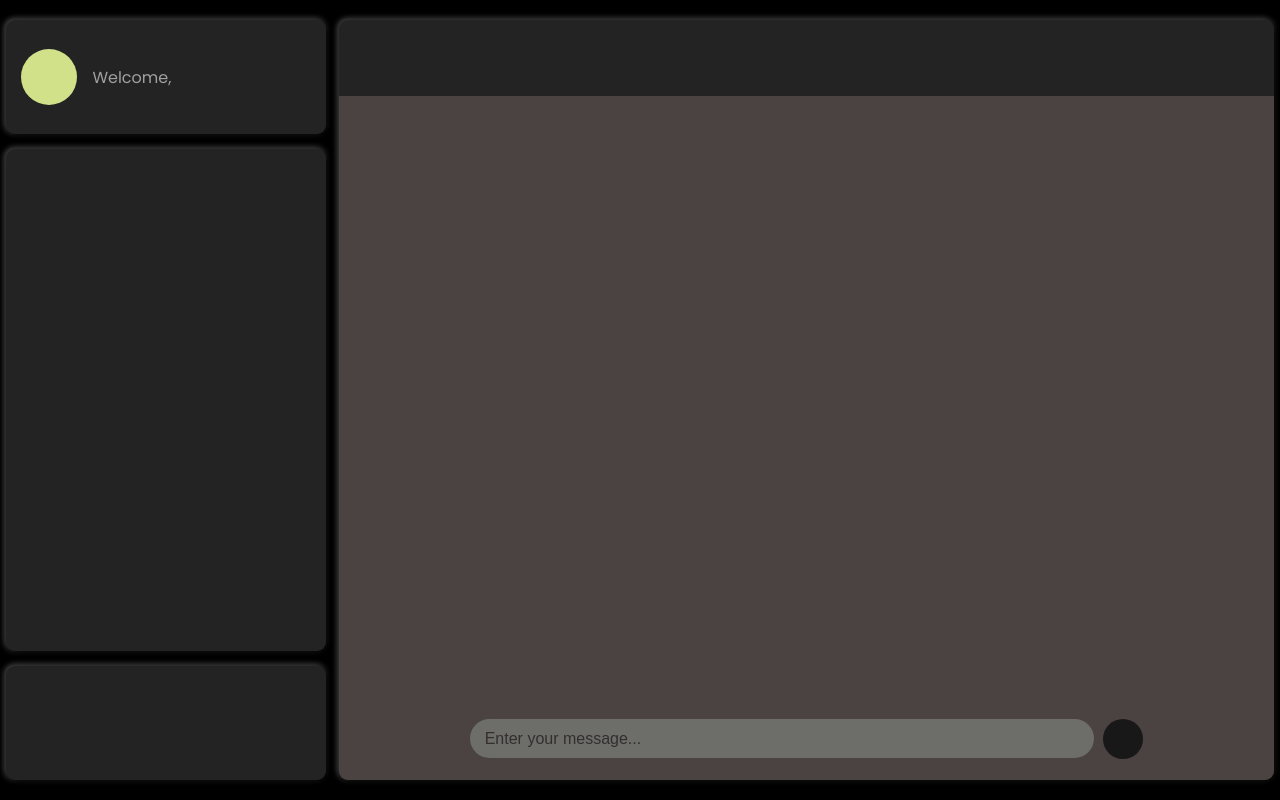
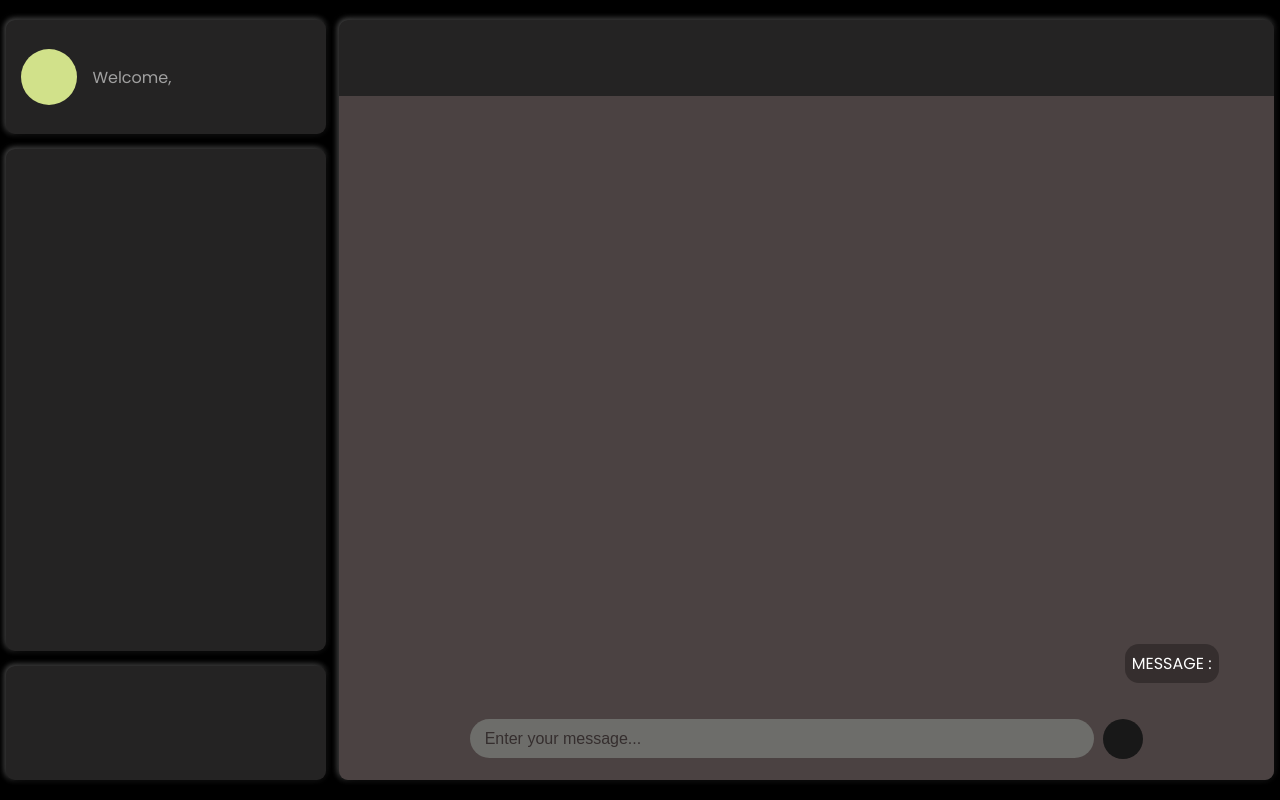
Before and after one commit to AmeerUlAman/Invis-Chat, a Next.js app: page /chatroom in a window 1280 px wide. Built offline with nearby package versions, Linux system fonts and the light colour scheme.

Commit message:
m_sent_s

```diff
--- a/src/app/chatroom/chat.tsx
+++ b/src/app/chatroom/chat.tsx
@@ -1,18 +1,35 @@
+"use client";
+
 import styles from "./chatroom.module.css";
 import Image from "next/image";
+import React,{useState} from "react";
 
 const Chat=()=>{
+const [messin,setmessin]=useState("");
+const [printval,setprintval]=useState("");
+
+const handlemessin=(event: React.ChangeEvent<HTMLInputElement>)=>{
+setmessin(event.target.value);
+
+}
+const print=()=>{
+setprintval(messin);
+
+}
+
 
 
 return(
-<div className={styles.chat}>
-<div className={styles.messsagearea}>
-<div className={styles.messaging}>
-<input type="text" className={styles.messageinput} placeholder="Enter your message..." style={{paddingLeft:"15px"}}/>
-<button className={styles.send} >
-    {/* <center> <Image  src={'/sendbutton.svg'}height={40} width={40}alt="SEND"/></center> */}
-   </button>
+<div className={styles.chatscreen}>
+<div className={styles.chatareawhole}>
+
+<div className={styles.messagingsendingmodule}>
+    <input type="text" className={styles.messageinput} placeholder="Enter your message..." style={{paddingLeft:"15px"}} onChange={handlemessin}/>
+    <button className={styles.send} onClick={print}></button>
 </div>
+<div className={styles.chatarea}>
+    <div className={styles.chat}> MESSAGE : {printval}</div>
+   </div>
 </div>
 
 <div className={styles.contactinfo}>
--- a/src/app/chatroom/chatroom.module.css
+++ b/src/app/chatroom/chatroom.module.css
@@ -58,7 +58,7 @@ margin: 10px auto;
           -1px -1px 6px rgba(255, 255, 255, 0.4);
       }
 /* CHATAREA */
-.chat{
+.chatscreen{
     margin-left: 12px;
     width: 73%;
     display: flex;
@@ -71,7 +71,7 @@ box-shadow: 3px 3px 10px rgba(0, 0, 0, 1),
 -1px -1px 6px rgba(255, 255, 255, 0.4);
 }
 
-.messsagearea{
+.chatareawhole{
 height: 90%;
 background-color: rgb(75, 66, 66);
 border-radius: 9px;
@@ -101,7 +101,7 @@ outline: none;
 color: rgb(255, 250, 204);
 }
 
-.messaging{
+.messagingsendingmodule{
 display: flex;
 height: 7%;
 width: 100%;
@@ -122,6 +122,29 @@ justify-content: center;
 }
 
 
+
+.chatarea{
+height: 91%;
+overflow-y: scroll;
+display: flex;
+flex-direction: column;
+}
+
+
+
+.chat{
+  max-width: 60%;
+  display: flex;
+ text-wrap: wrap;
+height: auto;
+  margin: auto;
+margin-bottom:35px ;
+margin-right: 55px;
+background-color: #352e2e;
+padding: 7px;
+border-radius: 14px;
+color: white;
+}
 
 
 
@@ -155,7 +178,3 @@ background-color: rgb(209, 225, 138);
 border-radius: 50%;
 margin:0px 15px 0px 15px ;
 }
-.weluser{
-
-
-}
--- a/src/app/chatroom/contdet.tsx
+++ b/src/app/chatroom/contdet.tsx
@@ -18,9 +18,5 @@ const Contdet=()=>{
 </div>
 
     );
-
-
-
-
 }
 export default Contdet;
--- a/src/app/chatroom/page.tsx
+++ b/src/app/chatroom/page.tsx
@@ -4,6 +4,7 @@ import React from "react";
 import styles from "./chatroom.module.css"
 import Contdet from "./contdet";
 import Chat from "./chat";
+import { Suspense } from "react";
 
 
 export default function Home(){
@@ -12,8 +13,8 @@ export default function Home(){
     return(
         <div className={styles.whole}>
     <div className={styles.contactsection}>
+    <Suspense><Contdet/></Suspense>
 
-          <Contdet/>
 
 
     <div className={styles.gp}></div>
--- a/src/app/globals.css
+++ b/src/app/globals.css
@@ -4,3 +4,23 @@ background-color: rgb(31, 47, 62);
 /* background-color: black; */
 margin: 0px;
 }
+/* Customize the scrollbar */
+::-webkit-scrollbar {
+    width: 12px; /* Width of the scrollbar */
+}
+
+/* Customize the track (the background of the scrollbar) */
+::-webkit-scrollbar-track {
+    background: #3e3838; /* Light gray background */
+}
+
+/* Customize the handle (the draggable part) */
+::-webkit-scrollbar-thumb {
+    background: #888; /* Darker gray handle */
+    border-radius: 10px; /* Rounded corners for the handle */
+}
+
+/* Handle hover effect */
+::-webkit-scrollbar-thumb:hover {
+    background: #555; /* Darker gray on hover */
+}
--- a/src/app/helog/signup.tsx
+++ b/src/app/helog/signup.tsx
@@ -38,7 +38,7 @@ function Signup() {
   }
   return (
     <>
-      {/* {butpress ? (
+      {butpress ? (
         <div className={styles.log}>
           <div className={styles.login}>
             <center><h1 style={{ color: 'white' }}>Join Us Today!</h1></center>
@@ -60,7 +60,7 @@ function Signup() {
             </form>
           </div>
         </div>
-      ) : ( */}
+      ) : (
         <div className={styles.log}>
           <div className={styles.login}>
             <center><h1 style={{ color: 'white' }}>Register Yourself</h1></center>
@@ -125,7 +125,7 @@ function Signup() {
             </form>
           </div>
         </div>
-      {/* )} */}
+        )}
     </>
   );
 }
```
